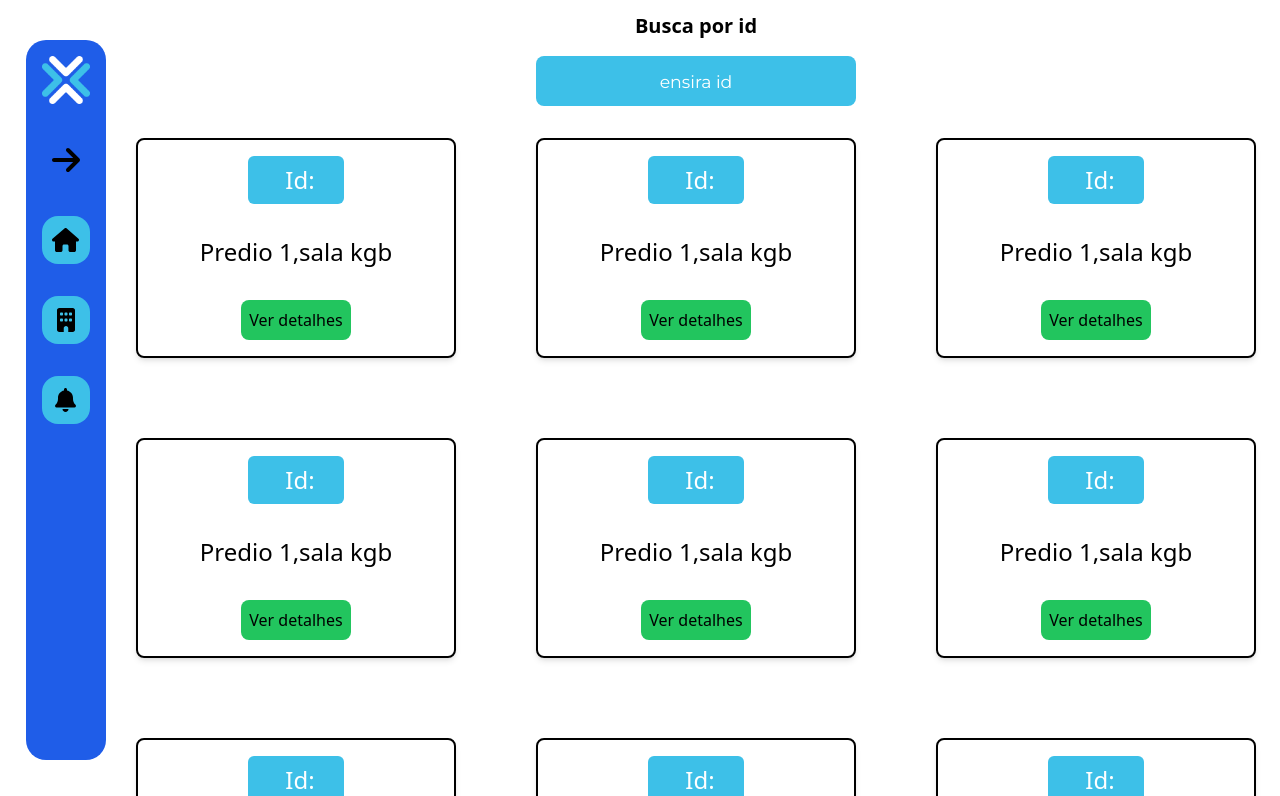
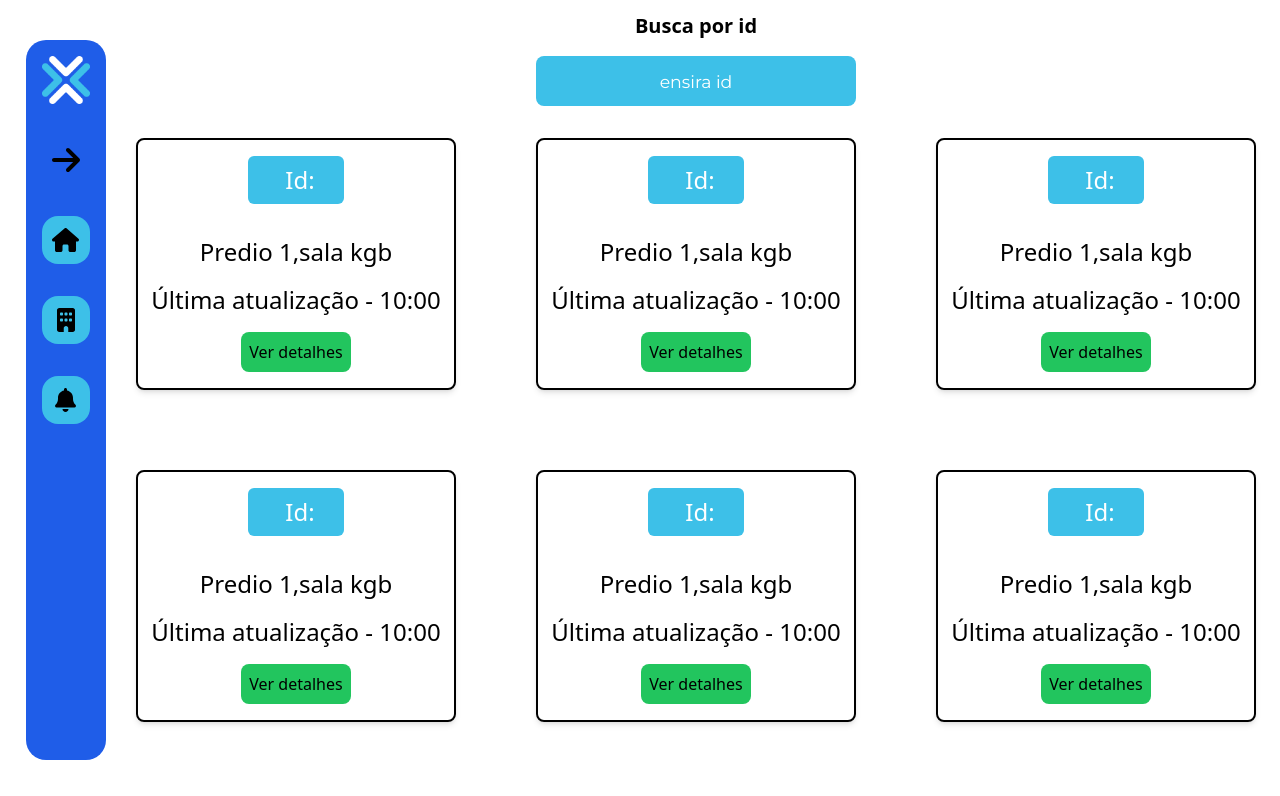
Before and after one commit to 2022M4T1-Inteli/IPTRACKER, a Next.js app in the folder src/frontend/: page /buscaId in a window 1280 px wide. Shown: the top 796 px of the page. Built offline with nearby package versions, Linux system fonts and the light colour scheme.

Commit message:
card update

```diff
--- a/src/frontend/components/buscaId/Card.jsx
+++ b/src/frontend/components/buscaId/Card.jsx
@@ -21,6 +21,7 @@ function Card({ mock }) {
 
             <div className="text-2xl text-center">
               <p>
+                Última atualização - <span>10:00</span>
               </p>
             </div>
 
```
